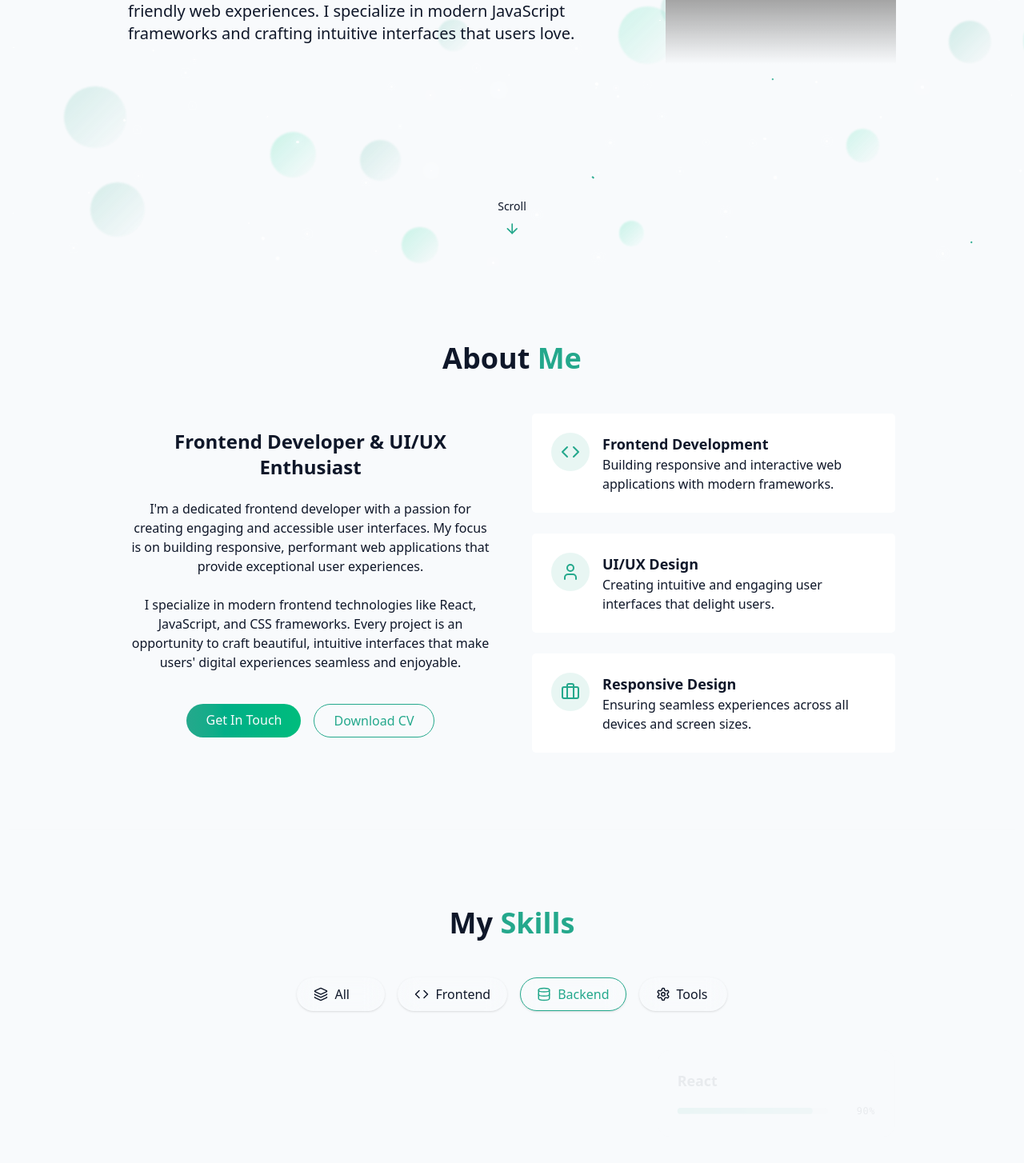
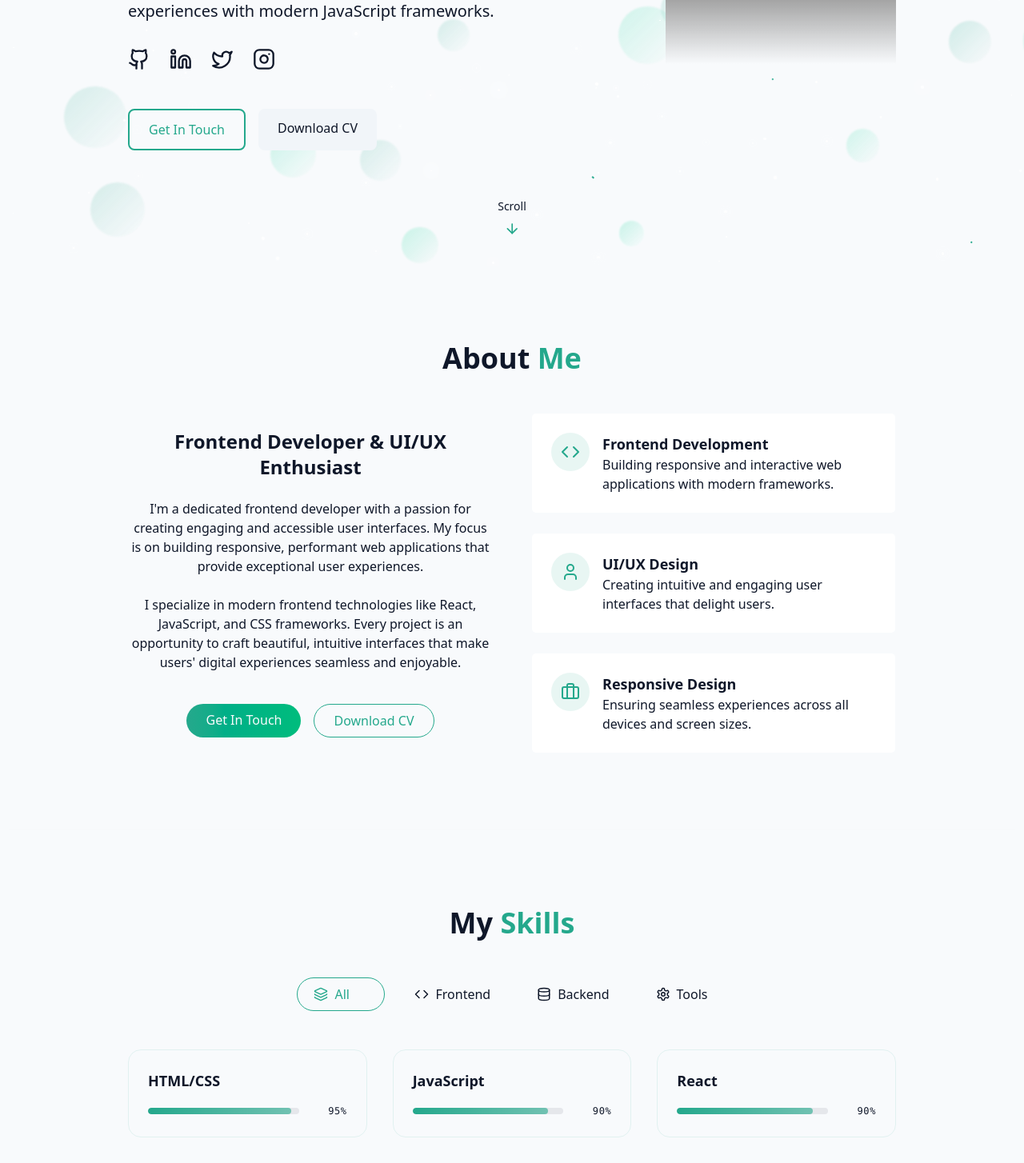
Before and after one commit to charlesaroma/charles-aroma-portfolio, a React (Vite) app: page / in a window 1280 px wide. Shown: the part 468-1922 px from the top of the page at 80% size. Built offline with nearby package versions, Linux system fonts and the light colour scheme; grey boxes are pictures that could not be loaded.

Commit message:
finishing touces

```diff
--- a/src/components/HeroSection.jsx
+++ b/src/components/HeroSection.jsx
@@ -80,7 +80,7 @@ export const HeroSection = () => {
 
           {/* Hero Description */}
           <p className="text-base sm:text-normal md:text-lg lg:text-xl text-muted-foreground max-w-2xl mx-auto lg:mx-0 opacity-0 animate-fade-in-delay-4">
-            Passionate about creating beautiful, responsive, and user-friendly web experiences. I specialize in modern JavaScript frameworks and crafting intuitive interfaces that users love.
+            Passionate about creating beautiful, responsive web experiences with modern JavaScript frameworks.
           </p>
 
           {/* Social Links */}
@@ -99,14 +99,22 @@ export const HeroSection = () => {
             </a>
           </div>
 
-          {/* Call to Action Button */}
-          <div className="pt-4 opacity-0 animate-fade-in-delay-6">
+          {/* Call to Action Buttons */}
+          <div className="flex flex-col sm:flex-row gap-4 pt-4 opacity-0 animate-fade-in-delay-6">
             <a
-              href="#projects"
-              className="cosmic-button cursor-pointer"
-              onClick={(e) => handleNavClick("#projects", e)}
+              href="#contact"
+              className="border-2 border-primary text-primary hover:bg-primary hover:text-primary-foreground transition-all duration-300 px-6 py-3 rounded-lg font-medium text-center"
+              onClick={(e) => handleNavClick("#contact", e)}
             >
-              View My Work
+              Get In Touch
+            </a>
+            <a
+              href="/public/CV Charles Aroma.pdf"
+              target="_blank"
+              rel="noopener noreferrer"
+              className="bg-secondary text-secondary-foreground hover:bg-secondary/80 transition-all duration-300 px-6 py-3 rounded-lg font-medium text-center"
+            >
+              Download CV
             </a>
           </div>
         </div>
--- a/src/components/SkillsSection.jsx
+++ b/src/components/SkillsSection.jsx
@@ -40,17 +40,6 @@ const categoryIcons = {
 export const SkillsSection = () => {
   /* State Management */
   const [activeCategory, setActiveCategory] = useState("all");
-  const [currentCategoryIndex, setCurrentCategoryIndex] = useState(0);
-
-  /* Auto-rotate through categories */
-  useEffect(() => {
-    const interval = setInterval(() => {
-      setCurrentCategoryIndex((prev) => (prev + 1) % categories.length);
-      setActiveCategory(categories[(currentCategoryIndex + 1) % categories.length]);
-    }, 3000);
-
-    return () => clearInterval(interval);
-  }, [currentCategoryIndex]);
 
   /* Filter Skills Based on Category */
   const filteredSkills = skills.filter(
@@ -70,15 +59,12 @@ export const SkillsSection = () => {
           {categories.map((category, key) => (
             <motion.button
               key={key}
-              onClick={() => {
-                setActiveCategory(category);
-                setCurrentCategoryIndex(categories.indexOf(category));
-              }}
+              onClick={() => setActiveCategory(category)}
               className={cn(
-                "px-5 py-2 rounded-full transition-colors duration-300 capitalize flex items-center cursor-pointer border border-transparent hover:border-primary/40 shadow-sm backdrop-blur-md dark:bg-black/20",
+                "px-5 py-2 rounded-full transition-colors duration-300 capitalize flex items-center cursor-pointer border border-transparent",
                 activeCategory === category
                   ? "border-primary text-primary"
-                  : "bg-transparent dark:bg-secondary/70 text-foreground hover:bg-gray-50 dark:hover:bg-secondary/90"
+                  : "text-foreground hover:border-primary/40"
               )}
               style={{ minWidth: 110 }}
               whileHover={{ scale: 1.05 }}
@@ -107,8 +93,7 @@ export const SkillsSection = () => {
                   animate={{ opacity: 1, scale: 1 }}
                   exit={{ opacity: 0, scale: 0.9 }}
                   transition={{ duration: 0.3, delay: key * 0.1 }}
-                  className="!bg-transparent dark:bg-black/30 dark:backdrop-blur-md p-6 rounded-2xl border border-primary/10 hover:scale-105 transition-transform duration-300 relative overflow-hidden group"
-                  style={{ backgroundColor: 'transparent' }}
+                  className="p-6 rounded-2xl border border-primary/10 hover:scale-105 transition-transform duration-300 relative overflow-hidden group"
                   whileHover={{
                     scale: 1.05,
                     boxShadow: "0 10px 25px rgba(0,0,0,0.1)"
--- a/src/index.css
+++ b/src/index.css
@@ -20,6 +20,8 @@
   --animate-fade-in-delay-2: fade-in 0.7s ease-out 0.4s forwards;
   --animate-fade-in-delay-3: fade-in 0.7s ease-out 0.6s forwards;
   --animate-fade-in-delay-4: fade-in 0.7s ease-out 0.8s forwards;
+  --animate-fade-in-delay-5: fade-in 0.7s ease-out 1.0s forwards;
+  --animate-fade-in-delay-6: fade-in 0.7s ease-out 1.2s forwards;
   --animate-meteor: meteor 5s linear infinite;
 
   @keyframes float {
```
